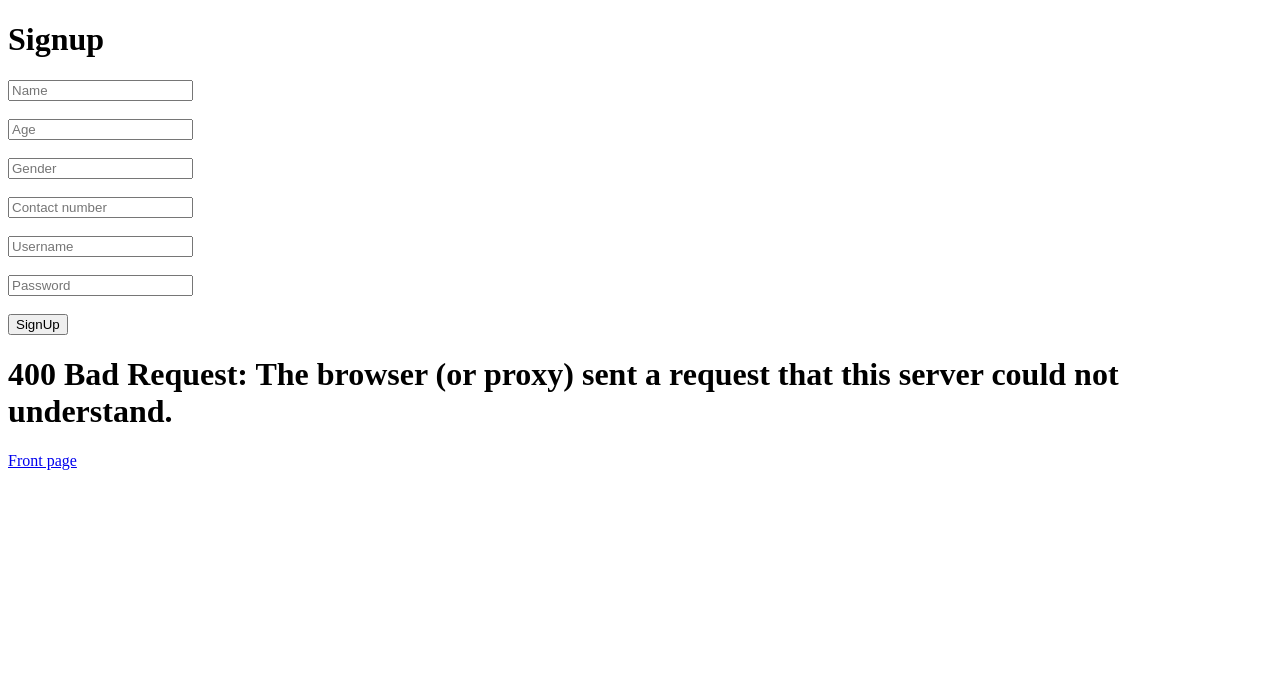
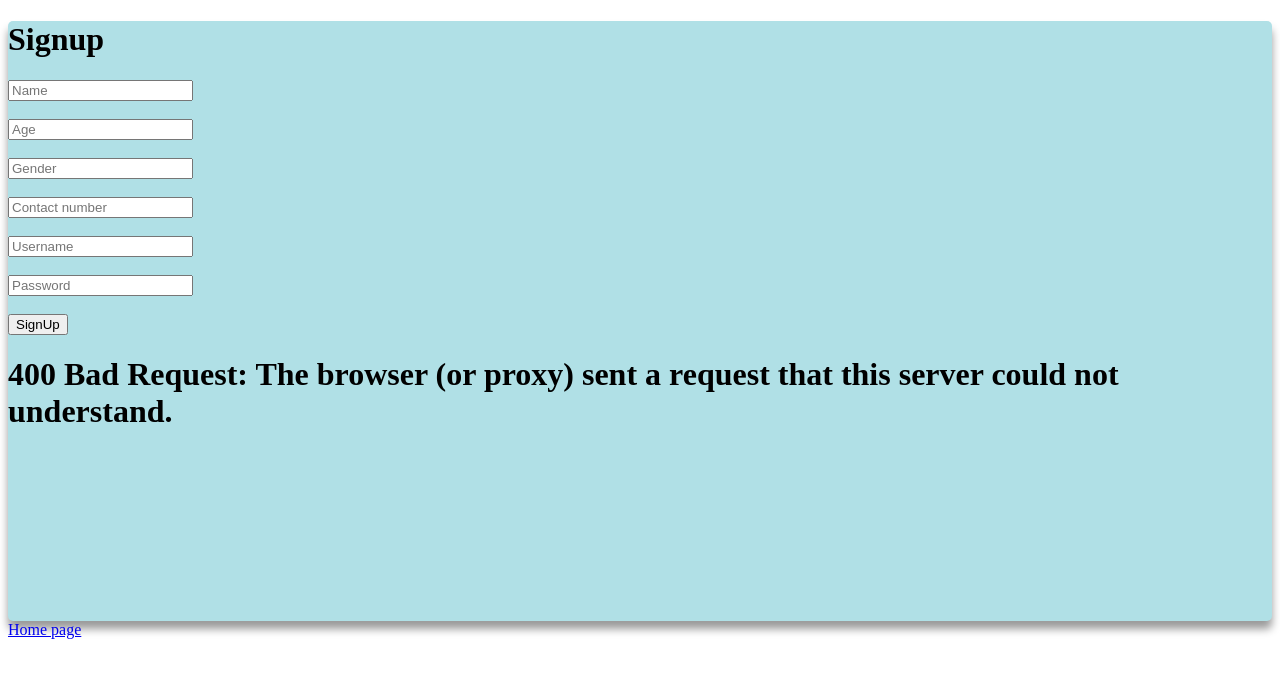
Before and after one commit to ankursuman/promt, a Flask app: page /user_signup in a window 1280 px wide. Shown: the top 678 px of the page. Run offline with Flask 2, Linux system fonts and the light colour scheme.

Commit message:
Update signup.html

```diff
--- a/promth/templates/signup.html
+++ b/promth/templates/signup.html
@@ -5,9 +5,35 @@
     <meta http-equiv="X-UA-Compatible" content="IE=edge">
     <meta name="viewport" content="width=device-width, initial-scale=1.0">
     <title>Sign up</title>
+    <style>
+        .card {
+            /* Add shadows to create the "card" effect */
+            height: 600px;
+            padding: 250px,250px;
+            box-shadow: 0 8px 8px 0 rgba(0,0,0,0.4);
+            transition: 0.3s;
+            border-radius: 5px;
+            background-color:powderblue;
+
+          }
+
+          /* On mouse-over, add a deeper shadow */
+          .card:hover {
+            box-shadow: 0 8px 16px 0 rgba(0,0,0,0.2);
+          }
+
+          /* Add some padding inside the card container */
+          .container {
+            padding: 2px 16px;
+          }
+          img {
+            border-radius: 5px 5px 0 0;
+          }
+    </style>
 </head>
 <body>
 
+    <div class= card>
     <form action="/user_signup" method="post">
         <h1>Signup</h1>
         <input type="text" placeholder="Name" name="name"> <br> <br>
@@ -20,8 +46,9 @@
     </form>
 
     <h1>{{info}}</h1>
+    </div>
 
-    <a href="/">Front page</a>
+    <a href="/">Home page</a>
 
 </body>
 </html>
```
